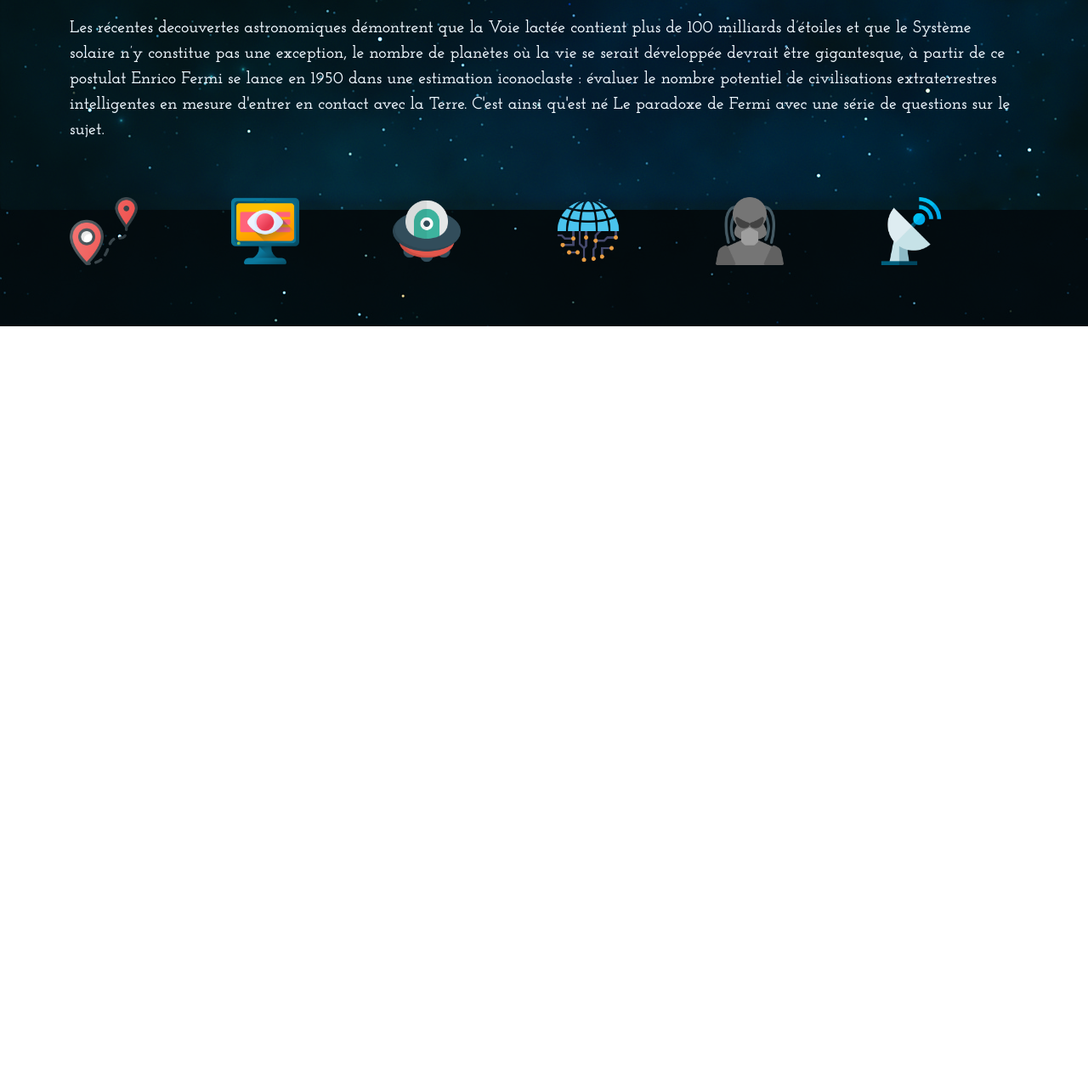
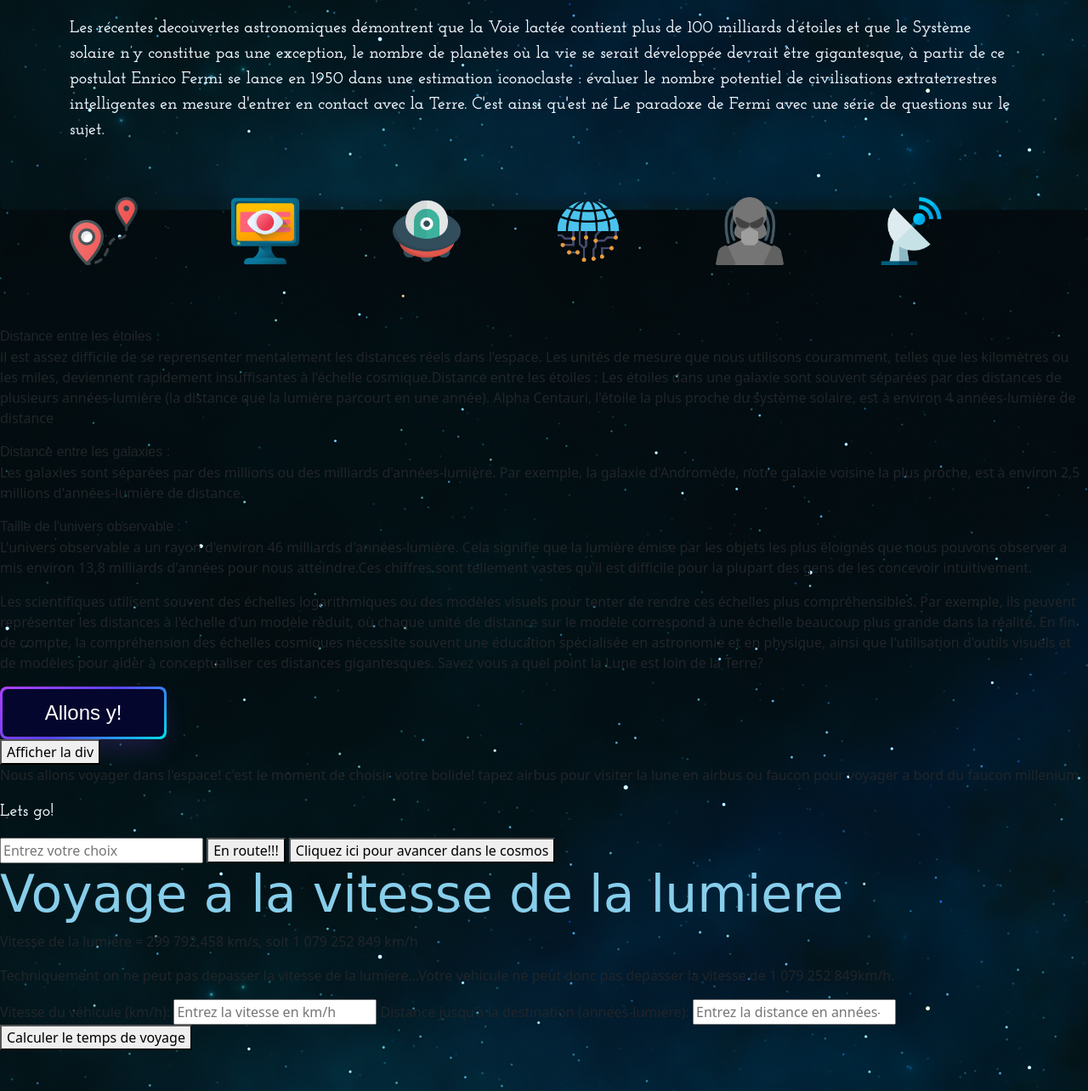
Before and after one commit to cedricscbjj/astronomie, a plain HTML site: page EXTRATERRESTREDEUXPOINTZERO.html in a window 1280 px wide. Shown: the part 1913-3197 px from the top of the page at 85% size. Before the commit the page ends 2297 px from the top, so only its background shows below. Drawn offline with nearby package versions, Linux system fonts and the light colour scheme; a web font is replaced by a local one.

Commit message:
Update EXTRATERRESTREDEUXPOINTZERO.html

```diff
--- a/EXTRATERRESTREDEUXPOINTZERO.html
+++ b/EXTRATERRESTREDEUXPOINTZERO.html
@@ -231,7 +231,10 @@ background-color: pink;
   }
 }
 
+	#souligne{
+      font-family: 'Rammetto One', sans-serif;
 
+    }
 </style>
 </head>
 <body>
@@ -637,6 +640,73 @@ width="80px" />
 
 
 
+<div id="souligne">Distance entre les étoiles :</div>
+
+<p>il est assez difficile de se reprensenter mentalement les distances réels dans l'espace. Les unités de mesure que nous utilisons couramment, telles que les kilomètres ou les miles, deviennent rapidement insuffisantes à l'échelle cosmique.Distance entre les étoiles : Les étoiles dans une galaxie sont souvent séparées par des distances de plusieurs années-lumière (la distance que la lumière parcourt en une année). Alpha Centauri, l'étoile la plus proche du système solaire, est à environ 4 années-lumière de distance</p>
+
+<div id="souligne">Distance entre les galaxies :</div>
+
+<p>Les galaxies sont séparées par des millions ou des milliards d'années-lumière. Par exemple, la galaxie d'Andromède, notre galaxie voisine la plus proche, est à environ 2,5 millions d'années-lumière de distance.</p>
+
+<div id="souligne">Taille de l'univers observable :</div>
+
+<p>L'univers observable a un rayon d'environ 46 milliards d'années-lumière. Cela signifie que la lumière émise par les objets les plus éloignés que nous pouvons observer a mis environ 13,8 milliards d'années pour nous atteindre.Ces chiffres sont tellement vastes qu'il est difficile pour la plupart des gens de les concevoir intuitivement.</p>
+
+<p>Les scientifiques utilisent souvent des échelles logarithmiques ou des modèles visuels pour tenter de rendre ces échelles plus compréhensibles. Par exemple, ils peuvent représenter les distances à l'échelle d'un modèle réduit, où chaque unité de distance sur le modèle correspond à une échelle beaucoup plus grande dans la réalité. En fin de compte, la compréhension des échelles cosmiques nécessite souvent une éducation spécialisée en astronomie et en physique, ainsi que l'utilisation d'outils visuels et de modèles pour aider à conceptualiser ces distances gigantesques. Savez vous a quel point la Lune est loin de la Terre?</p>
+
+
+
+
+<div id="question" >
+
+
+  <button class="button-64" role="button" onclick="letsgo()"><span class="text">Allons y!</span></button>
+
+</div>
+
+
+
+
+
+  <button onclick="afficherDiv()" class="hidden">Afficher la div</button>
+
+  <div id="maDiv" class="hidden">
+    <p id="message"> Nous allons voyager dans l'espace! c'est le moment de choisir votre bolide! tapez airbus pour visiter la lune en airbus ou faucon pour voyager a bord du faucon millenium</p>
+    <p id="message2">Lets go!</p>
+    <input type="text" id="monInput" placeholder="Entrez votre choix">
+    <button id="button1" class="hidden" onclick="traveltothemoon()">En route!!!</button>
+    <button id="button2" class="hidden" onclick="traveltothemoon2()">Cliquez ici pour avancer dans le cosmos</button>
+  </div>
+
+
+
+
+<h2>Voyage a la vitesse de la lumiere</h2>
+<div id="vitessedelamumiere">
+
+<p>Vitesse de la lumière = 299 792,458 km/s, soit 1 079 252 849 km/h
+
+</p>
+
+<p>Techniquement on ne peut pas depasser la vitesse de la lumiere...Votre vehicule ne peut donc pas depasser la vitesse de 1 079 252 849km/h.</p>
+</div>
+
+
+
+  <label for="vitesse">Vitesse du véhicule (km/h):</label>
+  <input type="number" id="vitesse" placeholder="Entrez la vitesse en km/h">
+
+  <label for="distance">Distance jusqu'à la destination (années-lumière):</label>
+  <input type="number" id="distance" placeholder="Entrez la distance en années-lumière">
+
+  <button onclick="calculerTemps()">Calculer le temps de voyage</button>
+
+  <div id="resultat"></div>
+
+
+
+<br> <br>
+
 
 
 
```
